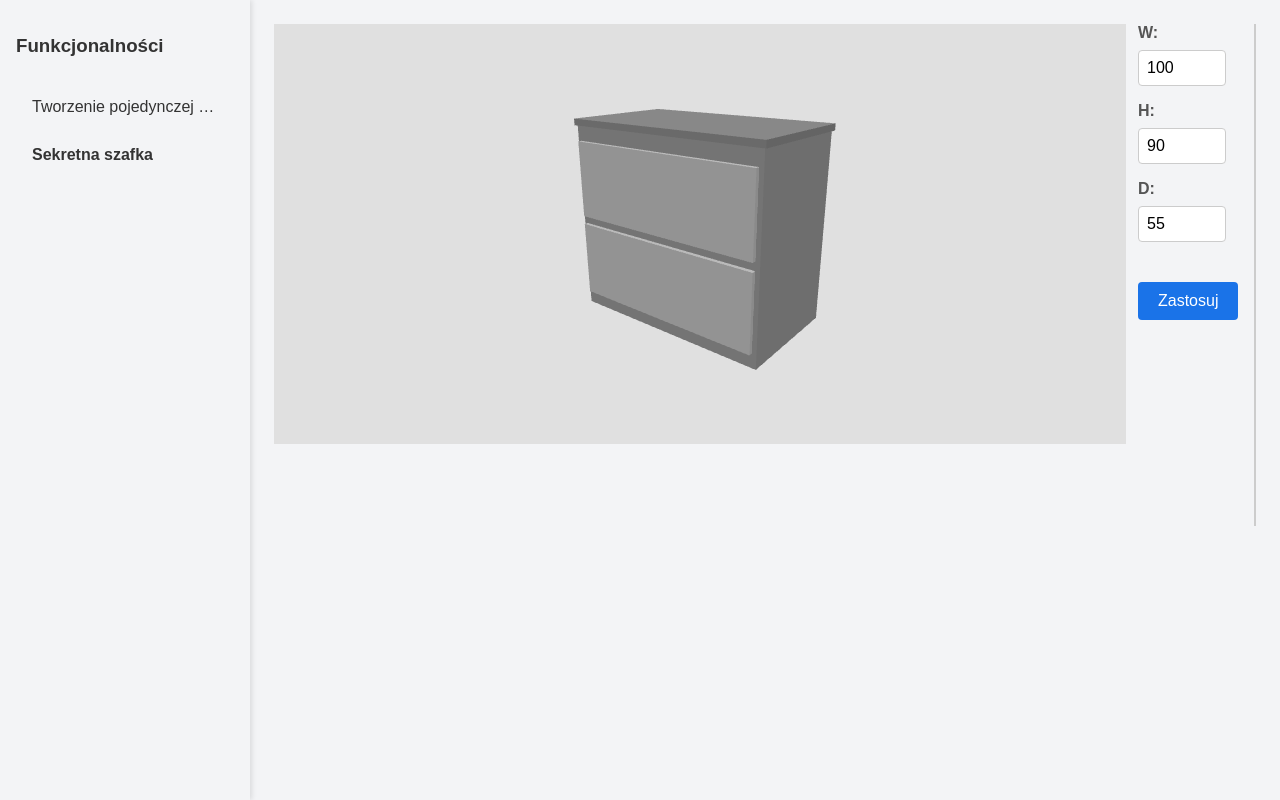
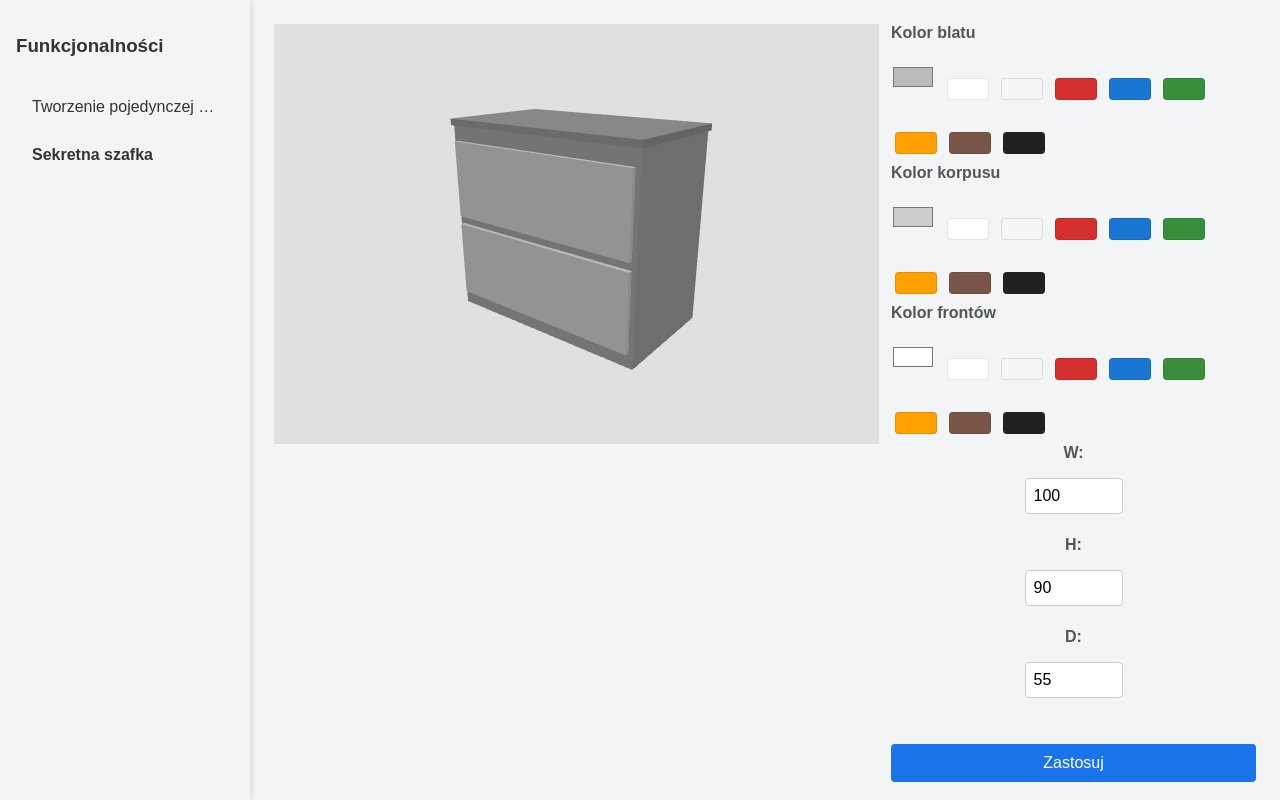
Before and after one commit to lucki90/Furniture-front, an Angular app: page /secret-locker in a window 1280 px wide. Built offline with nearby package versions, Linux system fonts and the light colour scheme.

Commit message:
secret locker - baza 3d - dzialaja kolory

```diff
--- a/src/app/secret-locker/secret-locker.component.css
+++ b/src/app/secret-locker/secret-locker.component.css
@@ -1,54 +1,3 @@
-/* secret-locker.component.css */
-.layout {
-  display: flex;
-  gap: 16px;
-}
-.form-pane {
-  width: 240px;
-  font-family: Arial, sans-serif;
-}
-.form-pane label {
-  display: flex;
-  flex-direction: column;
-  margin-bottom: 8px;
-  font-size: 13px;
-}
-.form-pane input {
-  padding: 4px;
-  font-size: 13px;
-}
-.viewport {
-  flex: 1;
-  position: relative;
-  min-height: 500px;
-  border: 1px solid #ccc;
-  background: #f8f8f8;
-}
-.canvas-wrap {
-  width: 100%;
-  height: 100%;
-}
-.colors {
-  display: flex;
-  flex-wrap: wrap;
-  gap: 4px;
-  margin: 8px 0;
-  min-width: 180px;
-}
-.colors button {
-  width: 28px;
-  height: 28px;
-  border: 1px solid #444;
-  cursor: pointer;
-  padding: 0;
-}
-.panel {
-  margin-top: 12px;
-  background: #ffffff;
-  padding: 8px;
-  border: 1px solid #ddd;
-}
-
 .three-wrapper {
   width: 100%;
   display: flex;
@@ -57,10 +6,51 @@
 }
 .three-canvas {
   width: 100%;
-  height: 420px; /* zapewnij widoczny rozmiar - dostosuj */
+  height: 420px;
   display: block;
+  background: #f0f0f0;
 }
-
-.controls input {
-  width: 70px;
+.controls {
+  min-width: 220px;
+  display: flex;
+  flex-direction: column;
+  gap: 10px;
 }
+.color-control {
+  display: flex;
+  gap: 8px;
+  align-items: center;
+  flex-wrap: wrap;
+}
+.color-control label {
+  width: 100%;
+  font-weight: 600;
+  margin-bottom: 4px;
+}
+.color-control input[type="color"] {
+  width: 44px;
+  height: 28px;
+  padding: 0;
+  border: none;
+  background: transparent;
+}
+.preset {
+  width: 22px;
+  height: 22px;
+  border: 1px solid rgba(0,0,0,0.1);
+  margin-left: 4px;
+  cursor: pointer;
+}
+.dims {
+  display: flex;
+  flex-direction: column;
+  gap: 6px;
+}
+.dims label {
+  display: flex;
+  gap: 8px;
+  align-items: center;
+}
+.dims input {
+  width: 80px;
+}
--- a/src/app/secret-locker/secret-locker.component.html
+++ b/src/app/secret-locker/secret-locker.component.html
@@ -1,22 +1,30 @@
-<!-- secret-locker.component.html -->
-<div class="layout">
+<div class="three-wrapper">
+  <div #threeContainer class="three-canvas"></div>
 
-  <div class="three-wrapper">
-    <div #threeContainer class="three-canvas"></div>
+  <div class="controls">
+    <div class="color-control">
+      <label>Kolor blatu</label>
+      <input #topPicker type="color" [value]="topColor" (input)="setPartColor('top', topPicker.value)">
+      <button class="preset" *ngFor="let c of colors" (click)="setPartColor('top', c)" [style.background]="c" title="Ustaw preset"></button>
+    </div>
 
-    <!-- prosty formularz (opcjonalnie) -->
-    <div class="controls">
+    <div class="color-control">
+      <label>Kolor korpusu</label>
+      <input #carcassPicker type="color" [value]="carcassColor" (input)="setPartColor('carcass', carcassPicker.value)">
+      <button class="preset" *ngFor="let c of colors" (click)="setPartColor('carcass', c)" [style.background]="c"></button>
+    </div>
+
+    <div class="color-control">
+      <label>Kolor frontów</label>
+      <input #frontPicker type="color" [value]="frontColor" (input)="setPartColor('front', frontPicker.value)">
+      <button class="preset" *ngFor="let c of colors" (click)="setPartColor('front', c)" [style.background]="c"></button>
+    </div>
+
+    <div class="dims">
       <label>W: <input type="number" [(ngModel)]="dims.width"></label>
       <label>H: <input type="number" [(ngModel)]="dims.height"></label>
       <label>D: <input type="number" [(ngModel)]="dims.depth"></label>
       <button (click)="applyDimensions()">Zastosuj</button>
     </div>
   </div>
-
-  <div class="viewport" #vp (window:resize)="onResize()" >
-    <div #canvasWrap class="canvas-wrap" >
-      <!-- renderer canvas wstawiany dynamicznie -->
-    </div>
-  </div>
 </div>
-<!-- przypięcie kontenera po renderze -->
--- a/src/app/secret-locker/secret-locker.component.ts
+++ b/src/app/secret-locker/secret-locker.component.ts
@@ -25,6 +25,11 @@ export class SecretLockerComponent implements OnInit, AfterViewInit, OnDestroy {
 
   dims: DimensionsForm = { width: 100, height: 90, depth: 55 };
   colors: string[] = ['#ffffff', '#f5f5f5', '#d32f2f', '#1976d2', '#388e3c', '#ffa000', '#795548', '#212121'];
+  // przechowujemy aktualne kolory, przydatne dla inputów typu color
+  topColor = '#bbbbbb';
+  carcassColor = '#cccccc';
+  frontColor = '#ffffff';
+
   selectedPart?: ClickablePart;
   scene!: THREE.Scene;
   camera!: THREE.PerspectiveCamera;
@@ -36,6 +41,11 @@ export class SecretLockerComponent implements OnInit, AfterViewInit, OnDestroy {
   drawerGroups: { front: ClickablePart; group: THREE.Group; openProgress: number; target: number }[] = [];
   canvasParent!: HTMLDivElement;
 
+  // współdzielone materiały - zmiana ich koloru od razu zaktualizuje meshe
+  private materialCarcass!: THREE.MeshPhongMaterial;
+  private materialTop!: THREE.MeshPhongMaterial;
+  private materialFront!: THREE.MeshPhongMaterial;
+
   private boundOnPointerDown = (ev: MouseEvent) => this.onPointerDown(ev);
   private boundOnResize = () => this.onResize();
 
@@ -45,7 +55,6 @@ export class SecretLockerComponent implements OnInit, AfterViewInit, OnDestroy {
 
   ngAfterViewInit(): void {
     this.canvasParent = this.containerRef.nativeElement;
-    // jeśli element ma rozmiar 0, odczekaj chwilę i spróbuj
     if (this.canvasParent.clientWidth === 0 || this.canvasParent.clientHeight === 0) {
       setTimeout(() => this.initThree(), 50);
     } else {
@@ -93,6 +102,12 @@ export class SecretLockerComponent implements OnInit, AfterViewInit, OnDestroy {
     this.scene.add(dirLight);
 
     this.scene.add(this.rootGroup);
+
+    // utwórz materiały przed budową szafki, by meshe korzystały ze współdzielonych materiałów
+    this.materialCarcass = new THREE.MeshPhongMaterial({ color: this.carcassColor });
+    this.materialTop = new THREE.MeshPhongMaterial({ color: this.topColor });
+    this.materialFront = new THREE.MeshPhongMaterial({ color: this.frontColor });
+
     this.buildCabinet();
 
     this.renderer.domElement.addEventListener('mousedown', this.boundOnPointerDown);
@@ -113,18 +128,16 @@ export class SecretLockerComponent implements OnInit, AfterViewInit, OnDestroy {
     this.selectedPart = undefined;
 
     const { width: W, height: H, depth: D } = this.dims;
-    const materialCarcass = new THREE.MeshPhongMaterial({ color: '#cccccc' });
-    const materialTop = new THREE.MeshPhongMaterial({ color: '#bbbbbb' });
-    const materialFront = new THREE.MeshPhongMaterial({ color: '#ffffff' });
 
+    // używamy pól materiałów (nie klonujemy frontów) — dzięki temu zmiana materiału zmienia wszystkie fronty
     const carcassGeom = new THREE.BoxGeometry(W, H, D);
-    const carcass = new THREE.Mesh(carcassGeom, materialCarcass);
+    const carcass = new THREE.Mesh(carcassGeom, this.materialCarcass);
     carcass.position.set(0, H / 2, 0);
     carcass.userData['type'] = 'carcass';
     this.rootGroup.add(carcass);
 
     const topGeom = new THREE.BoxGeometry(W + 2, 3, D + 2);
-    const top = new THREE.Mesh(topGeom, materialTop);
+    const top = new THREE.Mesh(topGeom, this.materialTop);
     top.position.set(0, H + 1.5, 0);
     top.userData['type'] = 'top';
     this.rootGroup.add(top);
@@ -136,7 +149,8 @@ export class SecretLockerComponent implements OnInit, AfterViewInit, OnDestroy {
       group.position.set(0, 0, 0);
 
       const frontGeom = new THREE.BoxGeometry(W - 4, drawerHeight - 4, 2);
-      const frontMesh = new THREE.Mesh(frontGeom, materialFront.clone());
+      // tutaj używamy współdzielonego this.materialFront (bez clone) by wszystkie fronty miały tę samą barwę
+      const frontMesh = new THREE.Mesh(frontGeom, this.materialFront);
       frontMesh.position.set(0, yCenter, D / 2 + 1);
       frontMesh.userData['type'] = 'drawerFront';
       frontMesh.userData['drawerIndex'] = i;
@@ -156,7 +170,26 @@ export class SecretLockerComponent implements OnInit, AfterViewInit, OnDestroy {
   }
 
   applyDimensions(): void {
+    // zachowaj materiały i odbuduj geometrię
     this.buildCabinet();
+  }
+
+  // publiczny API do ustawiania koloru części
+  setPartColor(part: 'top' | 'carcass' | 'front', hex: string): void {
+    if (part === 'top') {
+      this.topColor = hex;
+      if (this.materialTop) this.materialTop.color.set(hex);
+    } else if (part === 'carcass') {
+      this.carcassColor = hex;
+      if (this.materialCarcass) this.materialCarcass.color.set(hex);
+    } else if (part === 'front') {
+      this.frontColor = hex;
+      if (this.materialFront) this.materialFront.color.set(hex);
+    }
+    // natychmiastowy render
+    if (this.renderer && this.scene && this.camera) {
+      this.renderer.render(this.scene, this.camera);
+    }
   }
 
   onPointerDown(event: MouseEvent): void {
@@ -211,4 +244,6 @@ export class SecretLockerComponent implements OnInit, AfterViewInit, OnDestroy {
   trackByIndex(i: number): number {
     return i;
   }
+
+  protected readonly HTMLInputElement = HTMLInputElement;
 }
```
